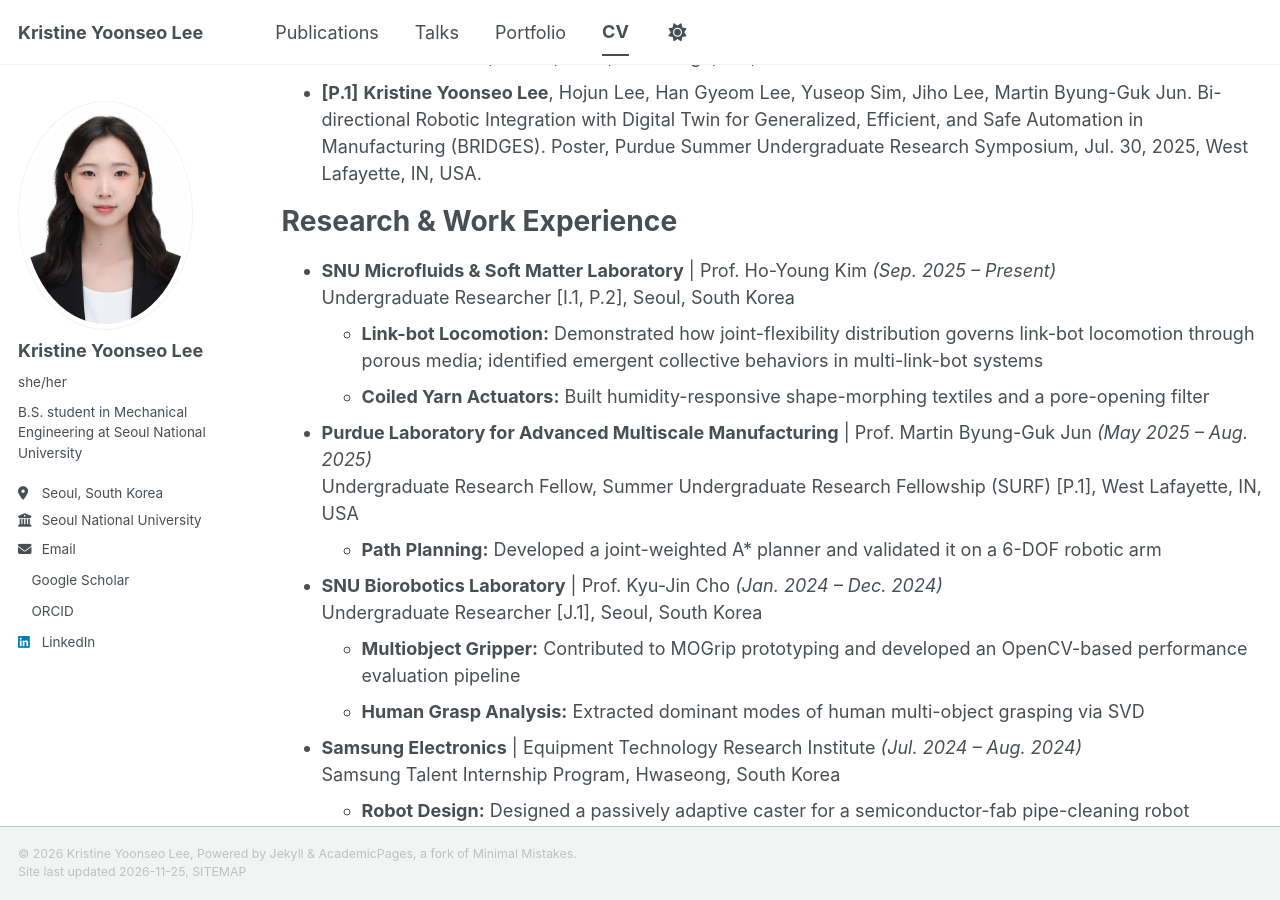
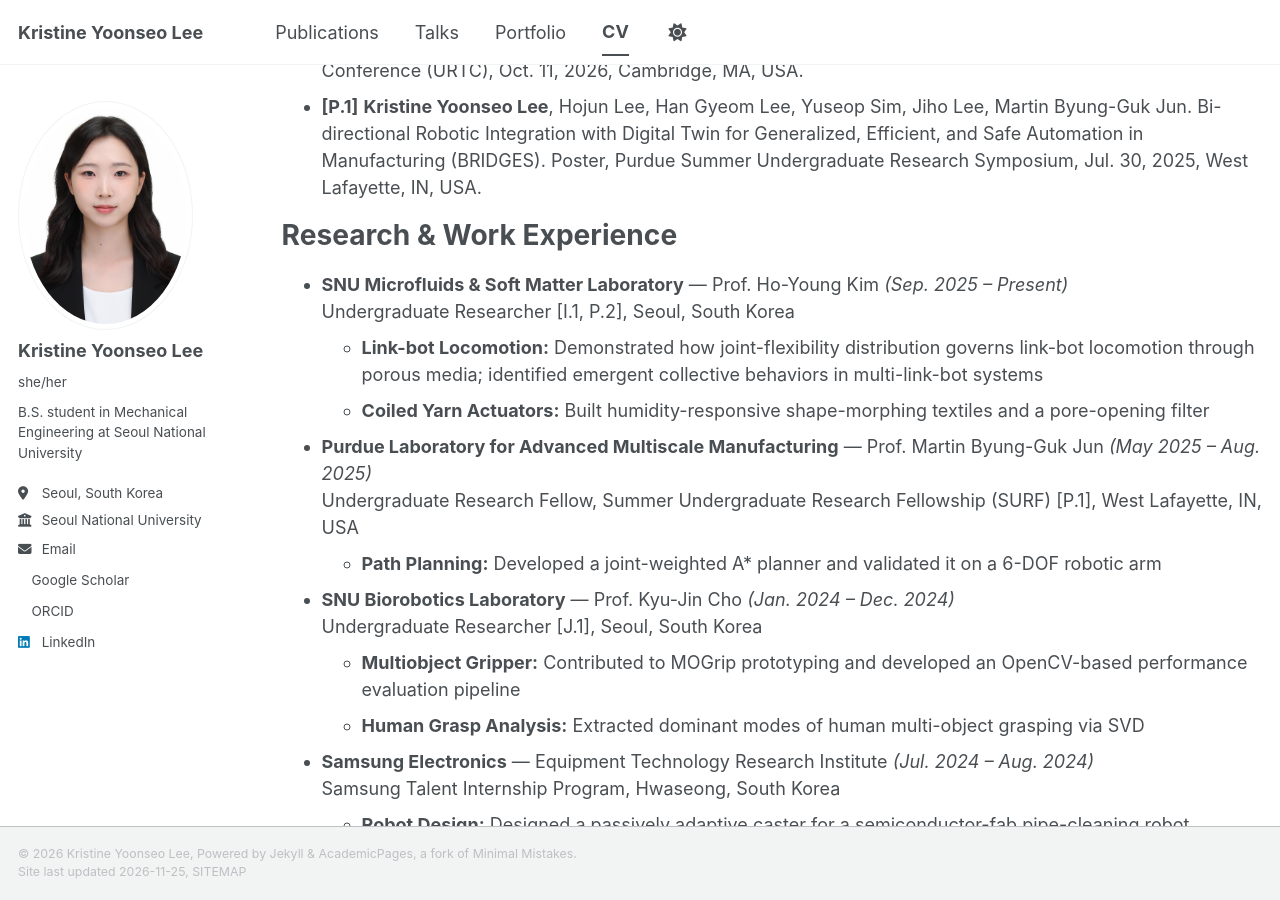
Before and after one commit to kristineyslee/kristineyslee.github.io, a Jekyll site: the page built from _pages/cv.md, in a window 1280 px wide and 900 px high, scrolled down 1111 px. Built offline with Jekyll 4.4.1, drawn with Linux system fonts in a browser that asks for light colours; a style sheet for code colours, icons or effects is not loaded; some of the changed text lies outside the part shown.

Commit message:
Update cv.md

```diff
--- a/_pages/cv.md
+++ b/_pages/cv.md
@@ -44,21 +44,21 @@ Presentations
 
 Research & Work Experience
 ======
-* **SNU Microfluids & Soft Matter Laboratory** | Prof. Ho-Young Kim *(Sep. 2025 – Present)*
+* **SNU Microfluids & Soft Matter Laboratory** — Prof. Ho-Young Kim *(Sep. 2025 – Present)*
   Undergraduate Researcher [I.1, P.2], Seoul, South Korea
   * **Link-bot Locomotion:** Demonstrated how joint-flexibility distribution governs link-bot locomotion through porous media; identified emergent collective behaviors in multi-link-bot systems
   * **Coiled Yarn Actuators:** Built humidity-responsive shape-morphing textiles and a pore-opening filter
 
-* **Purdue Laboratory for Advanced Multiscale Manufacturing** | Prof. Martin Byung-Guk Jun *(May 2025 – Aug. 2025)*
+* **Purdue Laboratory for Advanced Multiscale Manufacturing** — Prof. Martin Byung-Guk Jun *(May 2025 – Aug. 2025)*
   Undergraduate Research Fellow, Summer Undergraduate Research Fellowship (SURF) [P.1], West Lafayette, IN, USA
   * **Path Planning:** Developed a joint-weighted A* planner and validated it on a 6-DOF robotic arm
 
-* **SNU Biorobotics Laboratory** | Prof. Kyu-Jin Cho *(Jan. 2024 – Dec. 2024)*
+* **SNU Biorobotics Laboratory** — Prof. Kyu-Jin Cho *(Jan. 2024 – Dec. 2024)*
   Undergraduate Researcher [J.1], Seoul, South Korea
   * **Multiobject Gripper:** Contributed to MOGrip prototyping and developed an OpenCV-based performance evaluation pipeline
   * **Human Grasp Analysis:** Extracted dominant modes of human multi-object grasping via SVD
 
-* **Samsung Electronics** | Equipment Technology Research Institute *(Jul. 2024 – Aug. 2024)*
+* **Samsung Electronics** — Equipment Technology Research Institute *(Jul. 2024 – Aug. 2024)*
   Samsung Talent Internship Program, Hwaseong, South Korea
   * **Robot Design:** Designed a passively adaptive caster for a semiconductor-fab pipe-cleaning robot
 
```
Also changed, not shown: other parts of _pages/cv.md (+2 -2 lines).
